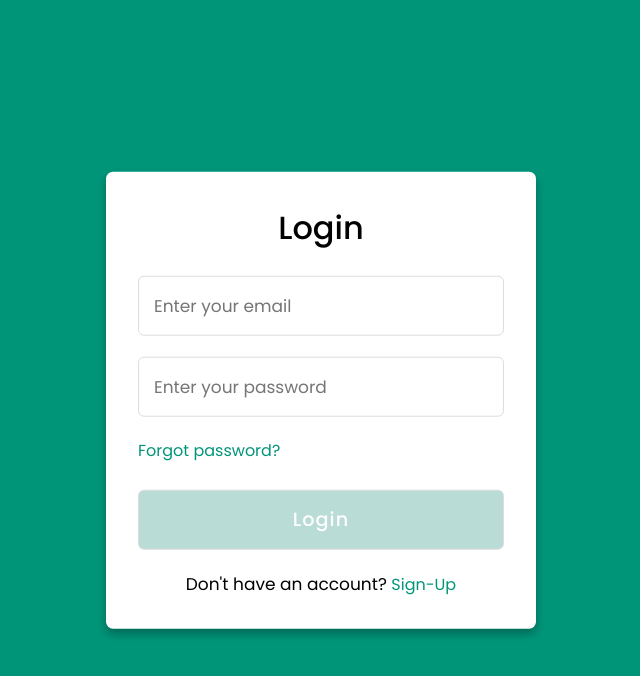
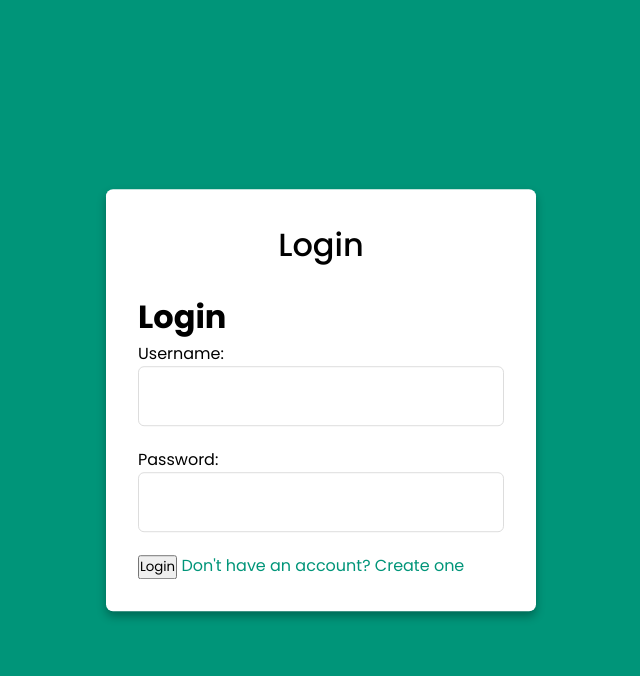
Before and after one commit to Bramadathan/saf, a Django app: page /login/ in a window 1280 px wide. Shown: the top 676 px of the page, without its empty margins (319-959 px from the left). Run offline with Django 5.2, Linux system fonts and the light colour scheme.

Commit message:
Fixed login and signup pages

```diff
--- a/sentimental analysis/safproject/safapp/forms.py
+++ b/sentimental analysis/safproject/safapp/forms.py
@@ -2,11 +2,11 @@ from django import forms
 from django.contrib.auth.forms import UserCreationForm
 from django.contrib.auth.models import User
 
-class UserRegisterForm(UserCreationForm):
-    email = forms.EmailField()
-    phone_no = forms.CharField(max_length = 20)
-    first_name = forms.CharField(max_length = 20)
-    last_name = forms.CharField(max_length = 20)
+class SignupForm(UserCreationForm):
     class Meta:
         model = User
-        fields = ['username', 'email', 'phone_no', 'password1', 'password2']
+        fields = ['username', 'password1', 'password2']
+
+class LoginForm(forms.Form):
+    username = forms.CharField()
+    password = forms.CharField(widget=forms.PasswordInput)
--- a/sentimental analysis/safproject/safapp/urls.py
+++ b/sentimental analysis/safproject/safapp/urls.py
@@ -4,6 +4,7 @@ from django.urls import path
 urlpatterns = [
 
     path('',views.index,name='index'),
-    path('signup/', views.signup_view, name='signup'),
-    path('login/', views.login_view, name='login'),
+    path('login/', views.user_login, name='login'),
+    path('signup/', views.user_signup, name='signup'),
+    path('logout/', views.user_logout, name='logout'),
 ]
--- a/sentimental analysis/safproject/safapp/views.py
+++ b/sentimental analysis/safproject/safapp/views.py
@@ -1,26 +1,43 @@
-from django.http import HttpResponse
 from django.shortcuts import render, redirect
-from .forms import UserRegisterForm
-from django.contrib import messages
-import logging
+from django.contrib.auth import authenticate, login, logout
+from .forms import SignupForm, LoginForm
+def index(request):
+    return render(request, 'index.html')
 
-logger = logging.getLogger(__name__)
-
-def index(request):
-    return render(request, "index.html")
-
-def signup_view(request):
+# signup page
+def user_signup(request):
     if request.method == 'POST':
-        form = UserRegisterForm(request.POST)
+        # If the request method is POST, process the form data
+        form = SignupForm(request.POST)
         if form.is_valid():
-            user = form.save()
-            username = form.cleaned_data.get('username')
-            email = form.cleaned_data.get('email')
-            messages.success(request, 'Your account has been created! You are now able to log in.')
+            # If the form data is valid, save the form
+            form.save()
+            # Redirect to the login page after successful signup
             return redirect('login')
     else:
-        form = UserRegisterForm()
-    return render(request, 'signup.html', {'form': form, 'title': 'Register Here'})
+        # If the request method is not POST, render the empty form
+        form = SignupForm()
+        # Render the signup form template with the form object
+    return render(request, 'signup.html', {'form': form})
 
-def login_view(request):
-    return render(request, "login.html")
+
+
+# login page
+def user_login(request):
+    if request.method == 'POST':
+        form = LoginForm(request.POST)
+        if form.is_valid():
+            username = form.cleaned_data['username']
+            password = form.cleaned_data['password']
+            user = authenticate(request, username=username, password=password)
+            if user:
+                login(request, user)
+                return redirect('home')
+    else:
+        form = LoginForm()
+    return render(request, 'login.html', {'form': form})
+
+# logout page
+def user_logout(request):
+    logout(request)
+    return redirect('login')
--- a/sentimental analysis/safproject/templates/login.html
+++ b/sentimental analysis/safproject/templates/login.html
@@ -1,4 +1,5 @@
-{% load static %}
+{% load static %} <!-- Load static files such as CSS -->
+
 <!DOCTYPE html>
 <html lang="en">
 <head>
@@ -6,31 +7,24 @@
   <meta name="viewport" content="width=device-width, initial-scale=1.0">
   <meta http-equiv="X-UA-Compatible" content="ie=edge">
   <title>Login Page</title>
-  <!---Custom CSS File--->
-
+  <!-- Link to the custom CSS file -->
   <link rel="stylesheet" href="{% static 'style.css' %}">
-
-
 </head>
 <body>
   <div class="container">
+    <!-- Checkbox for menu -->
     <input type="checkbox" id="check">
     <div class="login form">
       <header>Login</header>
-      <form action="#">
-        <input type="text" placeholder="Enter your email">
-        <input type="password" placeholder="Enter your password">
-        <a href="#">Forgot password?</a>
-        <input type="button" class="button" value="Login">
+      <h1>Login</h1>
+      <!-- Form for login -->
+      <form method="POST">
+        {% csrf_token %} <!-- CSRF protection -->
+        {{ form.as_p }} <!-- Display form fields -->
+        <button type="submit">Login</button>
+        <a href="{% url 'signup' %}">Don't have an account? Create one</a> <!-- Link to signup page -->
       </form>
-      <div class="signup">
-        <span class="signup">Don't have an account?
-            <label for="check"><a href="{% url 'signup' %}">Sign-Up</a></label>
-
-        </span>
-      </div>
     </div>
-
   </div>
 </body>
 </html>
```
Also changed, not shown: sentimental analysis/safproject/safproject/settings.py (+9 -2 lines), sentimental analysis/safproject/templates/index.html (+18 -3 lines), sentimental analysis/safproject/templates/signup.html (+13 -7 lines), sentimental analysis/safproject/db.sqlite3.
